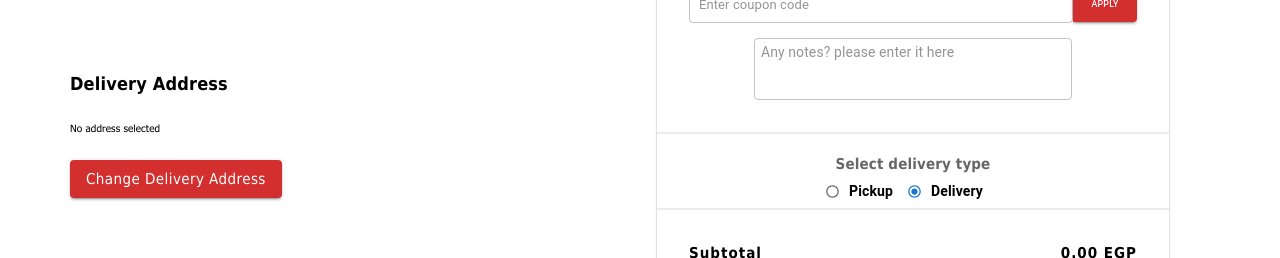
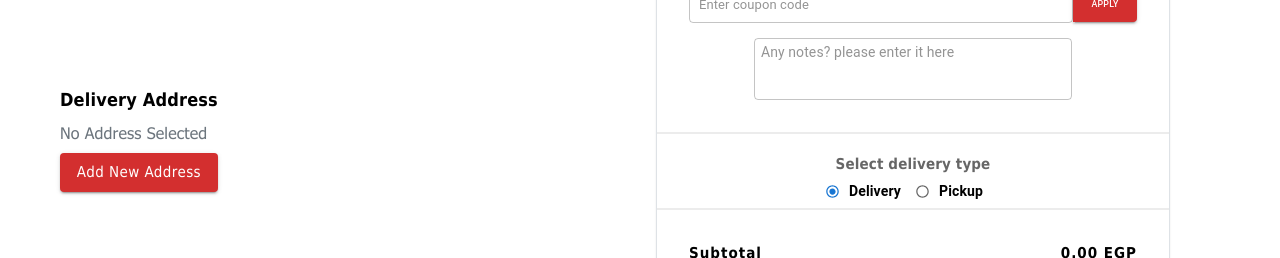
Before and after one commit to ahmedehab311/chilis, a React (Vite) app: page /order-online in a window 1280 px wide. Shown: the part 346-604 px from the top of the page. Built offline with nearby package versions, Linux system fonts and the light colour scheme; no server answers.

Commit message:
update Delivery

```diff
--- a/src/components/Menu/ButtonsMenu/CounterDiaolgButton.jsx
+++ b/src/components/Menu/ButtonsMenu/CounterDiaolgButton.jsx
@@ -25,26 +25,12 @@ function Counter({
     onChange(basePrice * newQuantity);
   };
 
-  // const handleDecrease = () => {
+  const handleDecrease = () => {
+    const newQuantity = quantity - 1;
 
-  //   if (quantity > 1) {
-  //     const newQuantity = quantity - 1;
-  //     setQuantity(newQuantity);
-  //     onQuantityChange(newQuantity, itemId);
-  //     onChange(basePrice * newQuantity);
-  //   }
-  // };
-  const handleDecrease = () => {
-    const newQuantity = quantity - 1; // ممكن تبقى 0
+    if (newQuantity >= 0) {
+      onQuantityChange(newQuantity, itemId);
 
-    // ✅ لو كانت 1 → newQuantity = 0 → ابعت 0 للأب
-    if (newQuantity >= 0) {
-      // ما تغيّرش UI للكونتر لـ 0 (اختياري)
-      // لو عايزه يظهر 0 مؤقتاً قبل التأكيد: حط setQuantity(newQuantity)
-      // لكن الأفضل ما نغيرش الكمّية لحد ما اليوزر يconfirm
-
-      onQuantityChange(newQuantity, itemId); // هتوصل 0 لـ OrderOnline
-      // onChange(basePrice * Math.max(newQuantity, 1)); // مش محتاجها هنا
     }
   };
 
--- a/src/components/Menu/order/MyOrders/MyOrders.jsx
+++ b/src/components/Menu/order/MyOrders/MyOrders.jsx
@@ -23,7 +23,6 @@ function MyOrders({ currentStatus }) {
   const [showCard, setShowCard] = useState(false);
   const [selectedOrderId, setSelectedOrderId] = useState(null);
   const [activeSection, setActiveSection] = useState([
-    'new',
     "Pending",
     "Processing",
     "In-way",
@@ -157,7 +156,7 @@ function MyOrders({ currentStatus }) {
           position: "sticky",
           // position: { xs: "static", md: "sticky" },
           top: "6rem",
-          alignSelf: "flex-start" ,
+          alignSelf: "flex-start",
           // alignSelf: { xs: "center", md: "flex-start" },
           padding: 2,
           border: "1px solid #ddd",
@@ -167,7 +166,7 @@ function MyOrders({ currentStatus }) {
           "@media (max-width: 1000px)": {
             width: "50%",
             position: "static",
-            alignSelf: "center" ,
+            alignSelf: "center",
             // position: "relative",
           },
         }}
@@ -514,12 +513,12 @@ function MyOrders({ currentStatus }) {
                         }}
                       />
                       <Box>
-        <Typography sx={{ fontSize: "1.5rem", fontWeight: "600",display:"flex" }}>
+                        <Typography sx={{ fontSize: "1.5rem", fontWeight: "600", display: "flex" }}>
                           {i18n.language === "ar"
                             ? item.info[0].name_ar
                             : item.info[0].name_en}
                         </Typography>
-        <Typography sx={{ fontSize: "1.5rem", color: "#6c757d" ,color:"#000"}}>
+                        <Typography sx={{ fontSize: "1.5rem", color: "#6c757d", color: "#000" }}>
                           {item.count}× {i18n.language === "ar"
                             ? item.info[0].size_ar
                             : item.info[0].size_en}
@@ -622,7 +621,7 @@ function MyOrders({ currentStatus }) {
                       fontFamily: "tahoma",
                     }}
                   >
-                    {t("myOrders.vat")}
+                    {t("Tax")}
                   </Typography>
                   <Typography
                     sx={{
@@ -771,12 +770,12 @@ function OrderCard({ order, onViewDetailsClick }) {
       <CardContent>
         <Stack direction={"row"} alignItems={"center"} sx={{
           display: "flex",
-          justifyContent:"space-between",
+          justifyContent: "space-between",
           flexWrap: { xs: "wrap", sm: "wrap", md: "nowrap" },
           alignItems: "center",
           gap: 2,
           "@media (max-width: 500px)": {
-            justifyContent:"center",
+            justifyContent: "center",
           },
         }}>
           <Stack direction={"row"} alignItems={"center"}>
--- a/src/components/Menu/order/OrderOnline/OrderOnline.jsx
+++ b/src/components/Menu/order/OrderOnline/OrderOnline.jsx
@@ -411,16 +411,29 @@ function OrderOnline() {
       return;
     }
 
+    // if (deliveryType === "delivery") {
+    //   const selectedAddress = addressData.find(
+    //     (addr) => addr.id === address?.id
+    //   );
+
+    //   if (!selectedAddress) {
+    //     toast.error(t("selectValidAddress"));
+    //     return;
+    //   }
+
+    // }
     if (deliveryType === "delivery") {
-      const selectedAddress = addressData.find(
-        (addr) => addr.id === address?.id
-      );
-
-      if (!selectedAddress) {
+      const selectedAddressObj = addressData.find((addr) => addr.id === address?.id);
+
+      if (!selectedAddressObj) {
         toast.error(t("selectValidAddress"));
         return;
       }
 
+      if (!isAddressAvailable(selectedAddressObj)) {
+        toast.error(t("addressNotAvailable"));
+        return;
+      }
     }
     if (deliveryType === "pickup") {
       if (!selectedBranchId) {
@@ -539,7 +552,8 @@ function OrderOnline() {
   const addressCleared = useRef(false);
 
   const address = useSelector((state) => state.addresses.selectedAddress);
-
+  const isSelectedAddressAvailable =
+    deliveryType !== "delivery" ? true : (address ? isAddressAvailable(address) : false);
   const handleCloseDialog = () => {
     setOpenDialog(false);
   };
@@ -717,11 +731,25 @@ function OrderOnline() {
       setCouponLoading(false);
     }
   };
-  // console.log("cartItems",cartItems)
+
   const convertNumberToArabic = (number) => {
     const arabicNumbers = ["٠", "١", "٢", "٣", "٤", "٥", "٦", "٧", "٨", "٩"];
     return String(number).replace(/[0-9]/g, (digit) => arabicNumbers[digit]);
   };
+  const getAddressButtonLabel = () => {
+    if (!addressData || addressData.length === 0) {
+      return t("address.addAddress");
+    }
+
+    if (!currentAddress || currentAddress?.isAvailable === false) {
+      return t("address.selectAddress");
+    }
+
+    return t("address.changeDeliveryAddress");
+  };
+
+
+
   return (
     <>
       <Stack
@@ -745,7 +773,7 @@ function OrderOnline() {
           {deliveryType === "pickup" ? (
             <Pickup onBranchStatusChange={handleBranchStatusChange} />
           ) : (
-            <Stack spacing={3} sx={{ margin: "1rem" }}>
+            <Stack spacing={1} sx={{ mt: "1rem" }}>
               <Stack>
                 <Typography
                   sx={{
@@ -835,7 +863,13 @@ function OrderOnline() {
                   </Stack>
                 </Card>
               ) : (
-                <Typography sx={{ fontFamily: "tahoma" }}>
+                <Typography sx={{
+                  color: "#6c757d!important",
+                  fontSize: "1.6rem",
+                  // fontWeight: "500",
+                  textTransform: "capitalize",
+                  fontFamily: "tahoma",
+                }}>
                   {t("address.noAddressSelected")}
                 </Typography>
               )}
@@ -852,7 +886,8 @@ function OrderOnline() {
                 }}
                 onClick={handleOpenDialog}
               >
-                {t("address.changeDeliveryAddress")}
+                {/* {t("address.changeDeliveryAddress")} */}
+                {getAddressButtonLabel()}
               </Button>
               <Dialog
                 open={openDialog}
@@ -1320,6 +1355,21 @@ function OrderOnline() {
                 }}
               >
                 <FormControlLabel
+                  value="delivery"
+                  control={<Radio />}
+                  label={
+                    <Typography
+                      sx={{
+                        fontSize: "1.4rem",
+                        color: "#000",
+                        fontWeight: "600",
+                      }}
+                    >
+                      {t("Delivery")}
+                    </Typography>
+                  }
+                />
+                <FormControlLabel
                   value="pickup"
                   control={<Radio />}
                   label={
@@ -1334,21 +1384,7 @@ function OrderOnline() {
                     </Typography>
                   }
                 />
-                <FormControlLabel
-                  value="delivery"
-                  control={<Radio />}
-                  label={
-                    <Typography
-                      sx={{
-                        fontSize: "1.4rem",
-                        color: "#000",
-                        fontWeight: "600",
-                      }}
-                    >
-                      {t("Delivery")}
-                    </Typography>
-                  }
-                />
+
               </RadioGroup>
             </FormControl>
           </Stack>
@@ -1634,6 +1670,7 @@ function OrderOnline() {
                     cartItems.length === 0 || branchClosed ? "#ccc" : "#d32f2f",
                 },
               }}
+
             >
               {t("PlaceOrder")}
             </Button>
--- a/src/components/Menu/order/adderess/addressData/AddressData.jsx
+++ b/src/components/Menu/order/adderess/addressData/AddressData.jsx
@@ -118,6 +118,19 @@ function AddressData({
       };
     });
   }, [addressData, unavailableAddresses]);
+  useEffect(() => {
+    if (activeIndex === null) return;
+
+    const selected = addressAvailability.find((a) => a.id === activeIndex);
+
+    // لو العنوان المختار اختفى من الليست أو بقى unavailable
+    if (!selected || !selected.isAvailable) {
+      setActiveIndex(null);
+      localStorage.removeItem("activeIndex");
+      localStorage.removeItem("selectedAddress");
+      onAddressSelect(null);
+    }
+  }, [activeIndex, addressAvailability, onAddressSelect]);
 
   const handleCardClick = (address) => {
     if (address) {
--- a/src/components/Translation/languages/ar.json
+++ b/src/components/Translation/languages/ar.json
@@ -138,6 +138,8 @@
     "deliveryInstructions": "تعليمات التوصيل",
     "noAddressAvailable": "لا توجد عناوين متاحة. انقر لإضافة عنوان",
     "addOrRemoveAddress": "إضافة أو إزالة عنوان توصيل",
+    "addAddress": "أضف عنوان جديد",
+    "selectAddress": "اختار عنوان",
     "labels": {
       "home": "منزل",
       "work": "عمل",
--- a/src/components/Translation/languages/en.json
+++ b/src/components/Translation/languages/en.json
@@ -132,10 +132,12 @@
     "apt": "Apartment",
     "deliveryInstructions": "Delivery Instructions",
     "noAddressSelected": "No address selected",
-    "changeDeliveryAddress": "Change delivery address",
+    "changeDeliveryAddress": "Select delivery address",
     "deliveryAddress": "Delivery Address",
     "noAddressAvailable": "No Address Available",
     "addOrRemoveAddress": " Add or remove a delivery address",
+    "addAddress": "Add New address",
+    "selectAddress": "Select address",
     "labels": {
       "home": "Home",
       "work": "Work",
@@ -160,7 +162,7 @@
   "cart": {
     "removeTitle": "Remove item",
     "removeMessage": "Are you sure you want to remove this item from your cart?",
-     "empty": "Your cart is empty",
+    "empty": "Your cart is empty",
     "orderNow": "Order now"
   },
   "profile": {
--- a/src/components/setting.jsx
+++ b/src/components/setting.jsx
@@ -1,4 +1,4 @@
-const BASE_URL = "https://myres.me/chilis/api";
+const BASE_URL = "https://myres.me/chilis-dev/api";
 
 
 export { BASE_URL };
```
Lines whose indentation alone changed are shown as unchanged.
